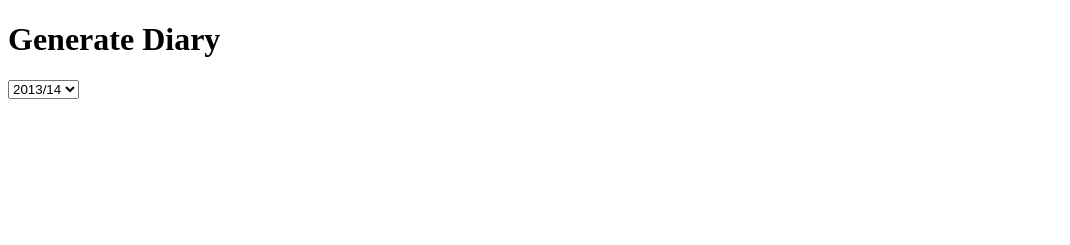
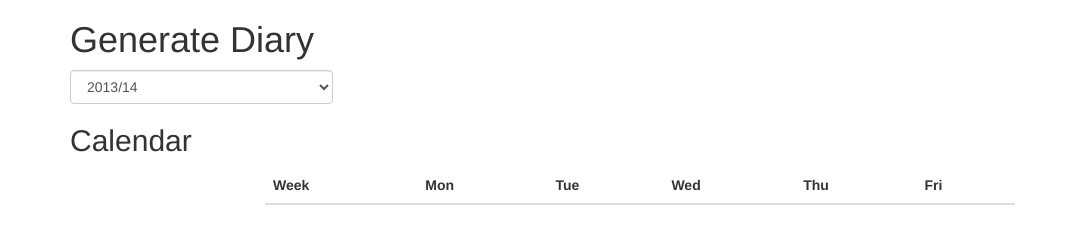
Before and after one commit to VISdiary/diary-app, a website: page index.html in a window 1280 px wide. Shown: the whole page, without its empty margins (0-1070 px from the left). Drawn offline with nearby package versions, Linux system fonts and the light colour scheme.

Commit message:
start calendar

```diff
--- a/index.html
+++ b/index.html
@@ -4,19 +4,59 @@
 <head>
   <title>Diary Generator</title>
   <link rel="stylesheet" href='css/main.css' />
-  <script src="https://ajax.googleapis.com/ajax/libs/jquery/2.1.3/jquery.min.js"> </script>
+  <link rel="stylesheet" href='css/modules/bootstrap/dist/css/bootstrap.min.css' />
+  <script src="css/modules/jquery/dist/jquery.min.js"> </script>
+  <script src="css/modules/bootstrap/dist/js/bootstrap.min.js"> </script>
   <script src="js/main.js"> </script>
+  <meta name="viewport" content="width=device-width, initial-scale=1">
 </head>
 <body>
+  <div class="container">
     <h1> Generate Diary</h1>
-  <select class="yearSelect">
+    <div class="row">
+      <div class="col-md-3">
+        <select class="yearSelect form-control">
           <option value="2013">2013/14</option>
           <option value="2014">2014/15</option>
           <option value="2015">2015/16</option>
           <option value="2016">2016/17</option>
           <option value="2017">2017/18</option>
         </select>
-
-
+      </div>
+    </div>
+    <div class="row">
+      <div class="col-md-6">
+        <h2>Calendar</h2>
+      </div>
+    </div>
+    <div class="row">
+      <div class="col-md-8 col-md-offset-2">
+        <div class="table-responsive">
+          <table class="table table-hover">
+            <thead>
+              <tr>
+                <th> Week</th>
+                <th> Mon</th>
+                <th> Tue</th>
+                <th> Wed</th>
+                <th> Thu</th>
+                <th> Fri</th>
+              </tr>
+            </thead>
+            <tbody>
+              <tr>
+                <td></td>
+                <td></td>
+                <td></td>
+                <td></td>
+                <td></td>
+                <td></td>
+              </tr>
+            </tbody>
+          </table>
+        </div>
+      </div>
+    </div>
+  </div>
 </body>
 </html>
--- a/js/main.js
+++ b/js/main.js
@@ -1,6 +1,6 @@
 (function($){
   function Calendar(year){
-    this.startYear = year
+    this.startYear = year;
   }
 
   Calendar.prototype.populate = function(){
@@ -12,9 +12,12 @@
     $(".yearSelect").on("change", function(){
       console.log($(this).val());
     });
-  });
+
+    var calendar = $(".calendar");
 
 
 
 
+  });
+
 })($);
```
Lines whose indentation alone changed are shown as unchanged.
